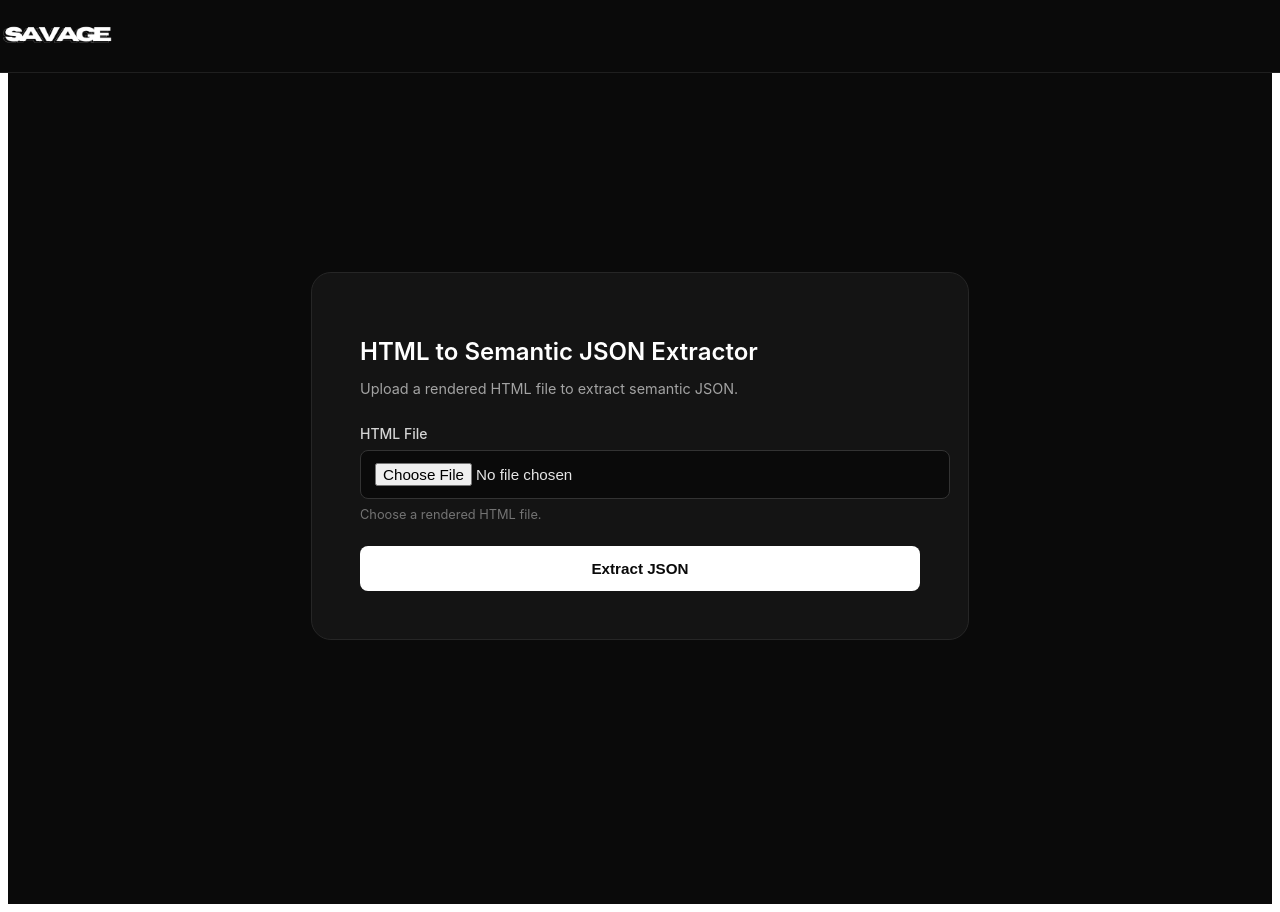
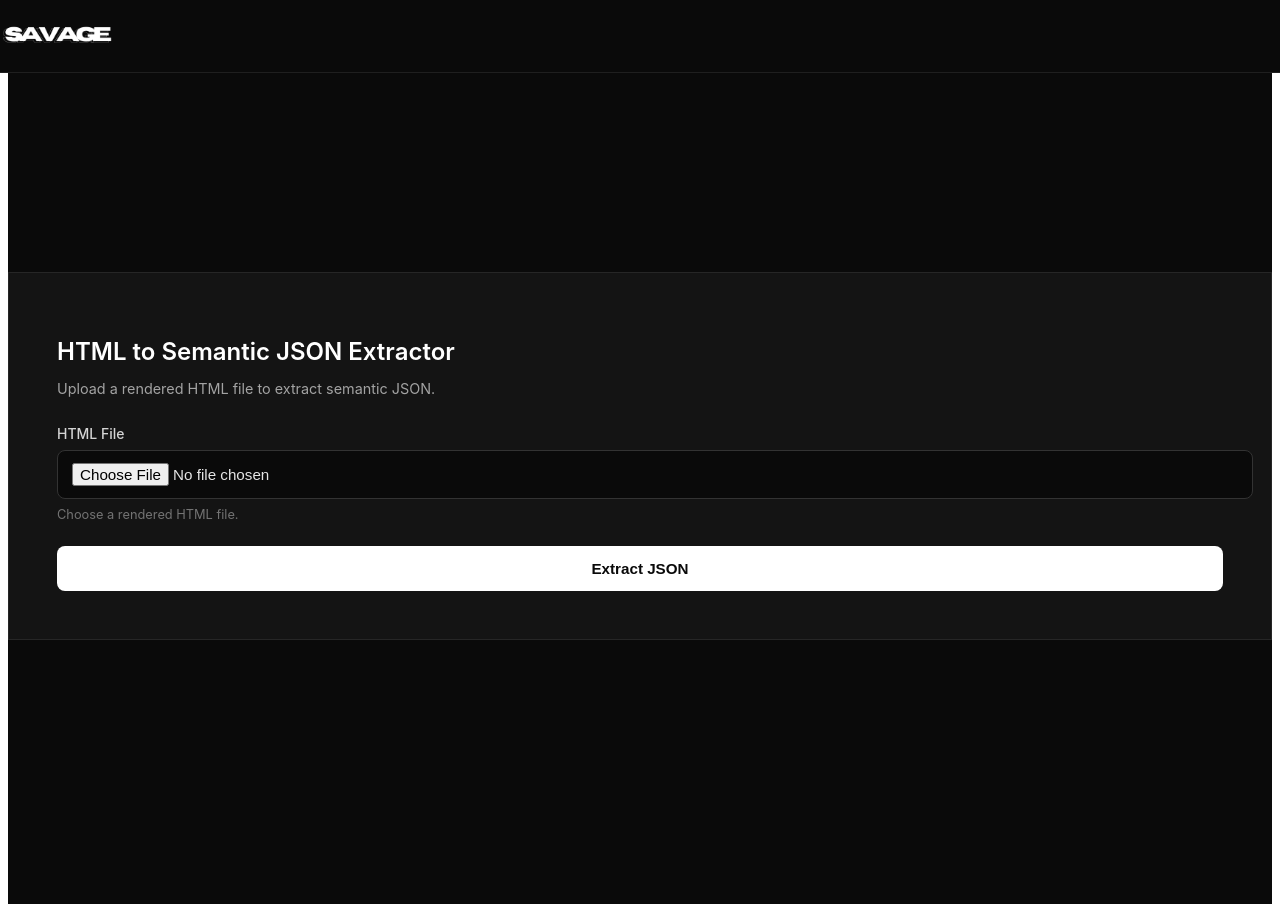
Before and after one commit to hr95savage/html-semantic-json-app, a Next.js app: page / in a window 1280 px wide. Built offline with nearby package versions, Linux system fonts and the light colour scheme.

Commit message:
Make content full width.

```diff
--- a/pages/index.tsx
+++ b/pages/index.tsx
@@ -101,9 +101,9 @@ export default function Home() {
           style={{
             background: "#141414",
             border: "1px solid #262626",
-            borderRadius: 20,
+            borderRadius: 0,
             padding: 48,
-            maxWidth: 560,
+            maxWidth: "100%",
             width: "100%"
           }}
         >
```
